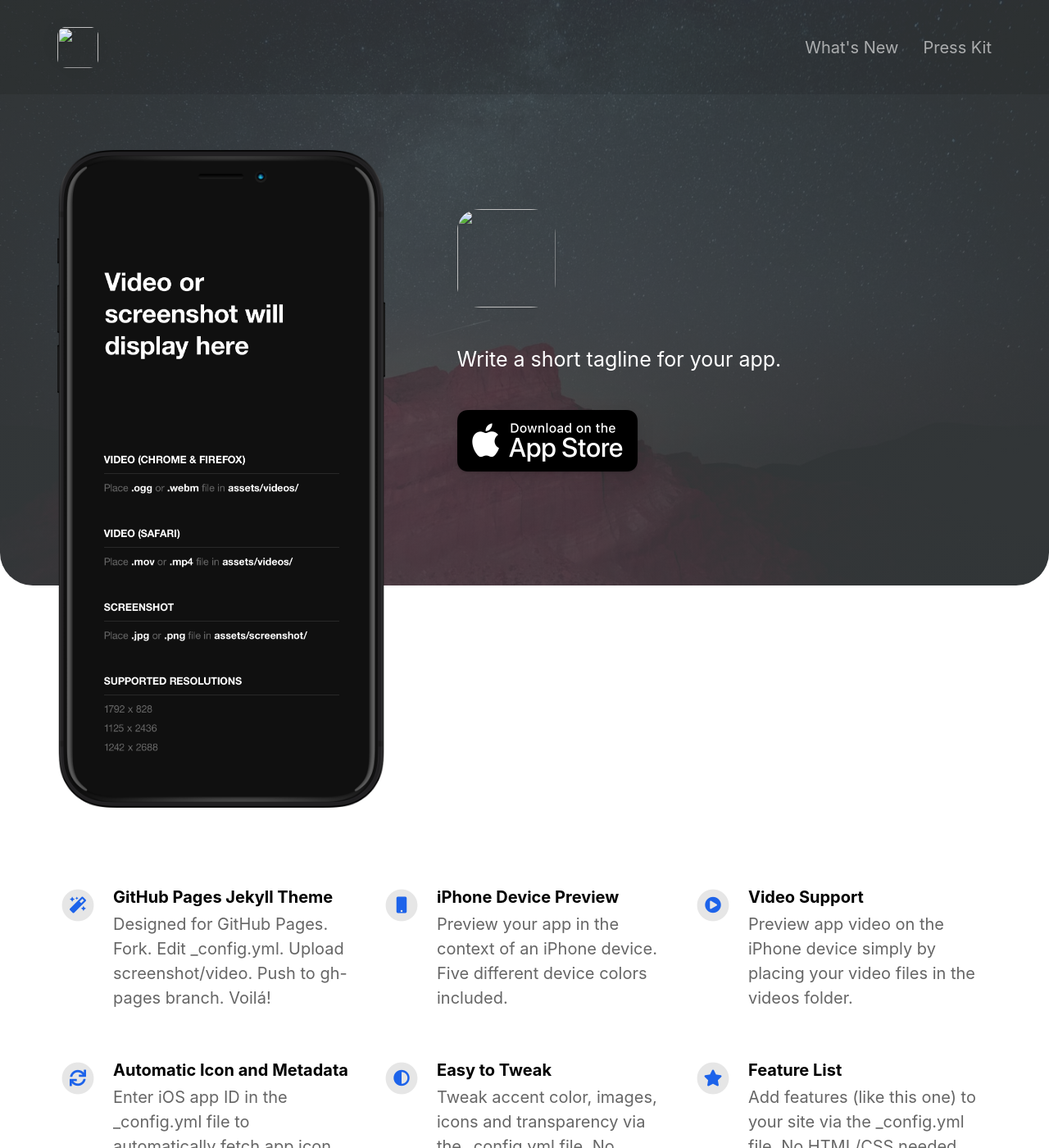
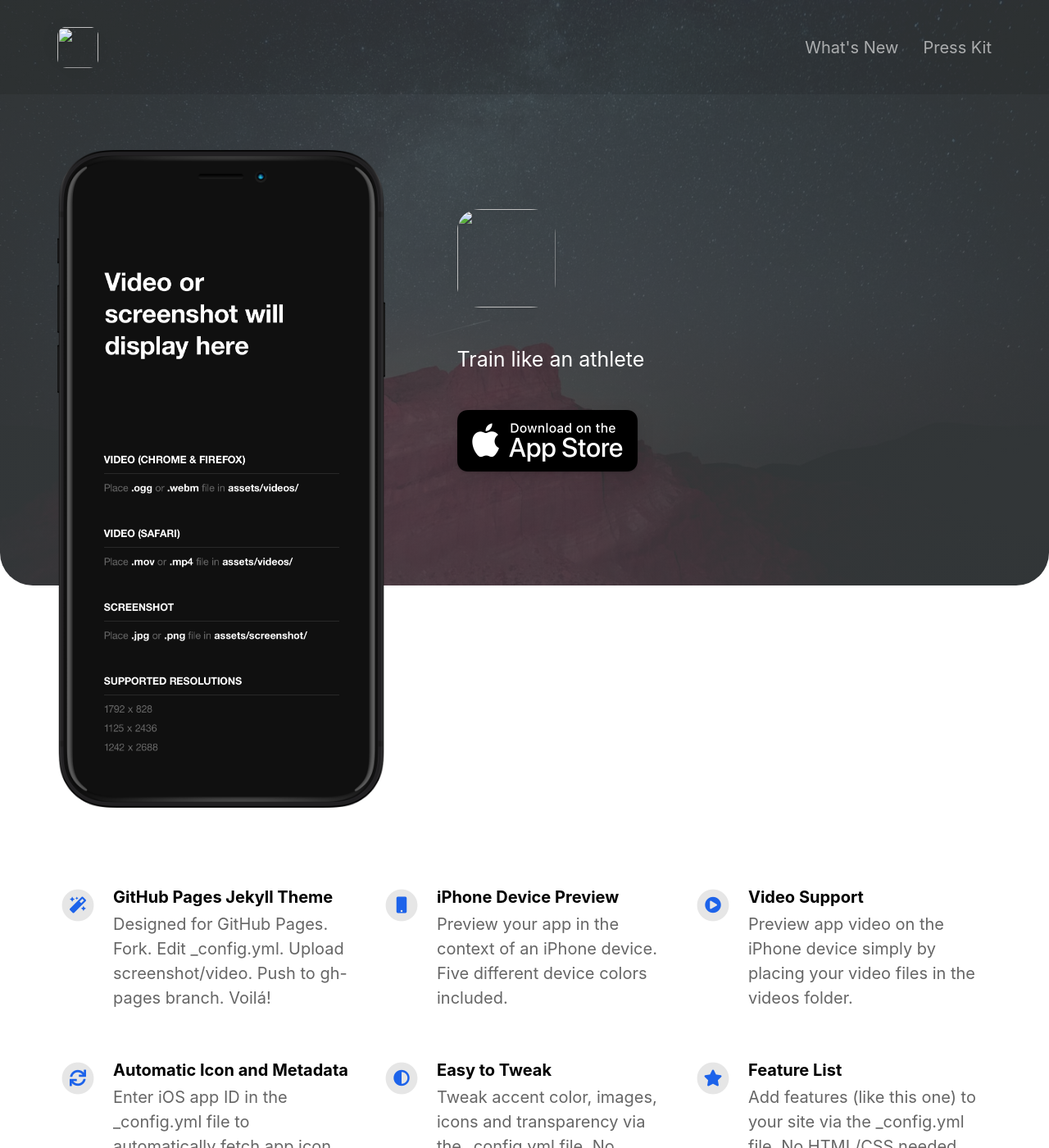
Before and after one commit to georgemihoc/ShredX, a Jekyll site: the page built from index.html, in a window 1280 px wide and 1400 px high. Shown: the whole window at 82% size. Built offline with Jekyll 4.4.1, drawn with Linux system fonts in a browser that asks for light colours; nearby versions of some CDN libraries; some of the changed text lies outside the part shown.

Commit message:
configuration

```diff
--- a/_config.yml
+++ b/_config.yml
@@ -13,21 +13,21 @@ presskit_download_link                    : https://emilbaehr.com
 app_icon                                  : # assets/appicon.png                      # Automatically populates if not set and if iOS app ID is set.  Otherwise enter path to icon file manually.
 app_name                                  :                                           # Automatically populates if not set and if iOS app ID is set.  Otherwise enter manually.
 app_price                                 :                                           # Automatically populates if not set and if iOS app ID is set.  Otherwise enter manually.
-app_description                           : Write a short tagline for your app.
+app_description                           : Train like an athlete
 
 enable_smart_app_banner                   : true                                      # Set to true to show a smart app banner at top of page on mobile devices.
 
 
 
 # Information About Yourself
-your_name                                 : Emil Baehr
-your_link                                 : https://emilbaehr.com
-your_city                                 : Copenhagen
-email_address                             : emil.baehr@gmail.com
+your_name                                 : George Mihoc
+#your_link                                 : https://emilbaehr.com
+#your_city                                 : Cluj-Napoca
+email_address                             : george.mihoc@gmail.com
 facebook_username                         :
-instagram_username                        : ebaehr
-twitter_username                          : ebaehr
-github_username                           : emilbaehr
+instagram_username                        : george_mihoc
+twitter_username                          :
+github_username                           : georgemihoc
 youtube_username                          :
 
 
```
